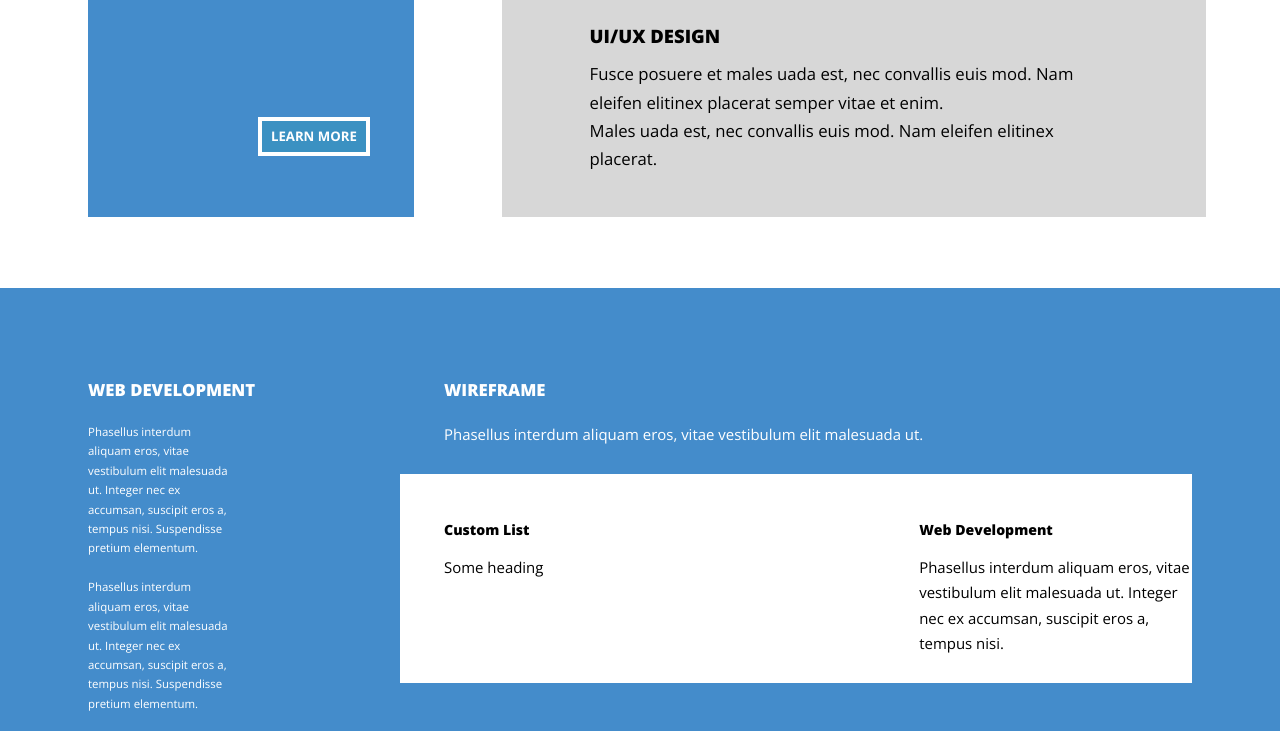
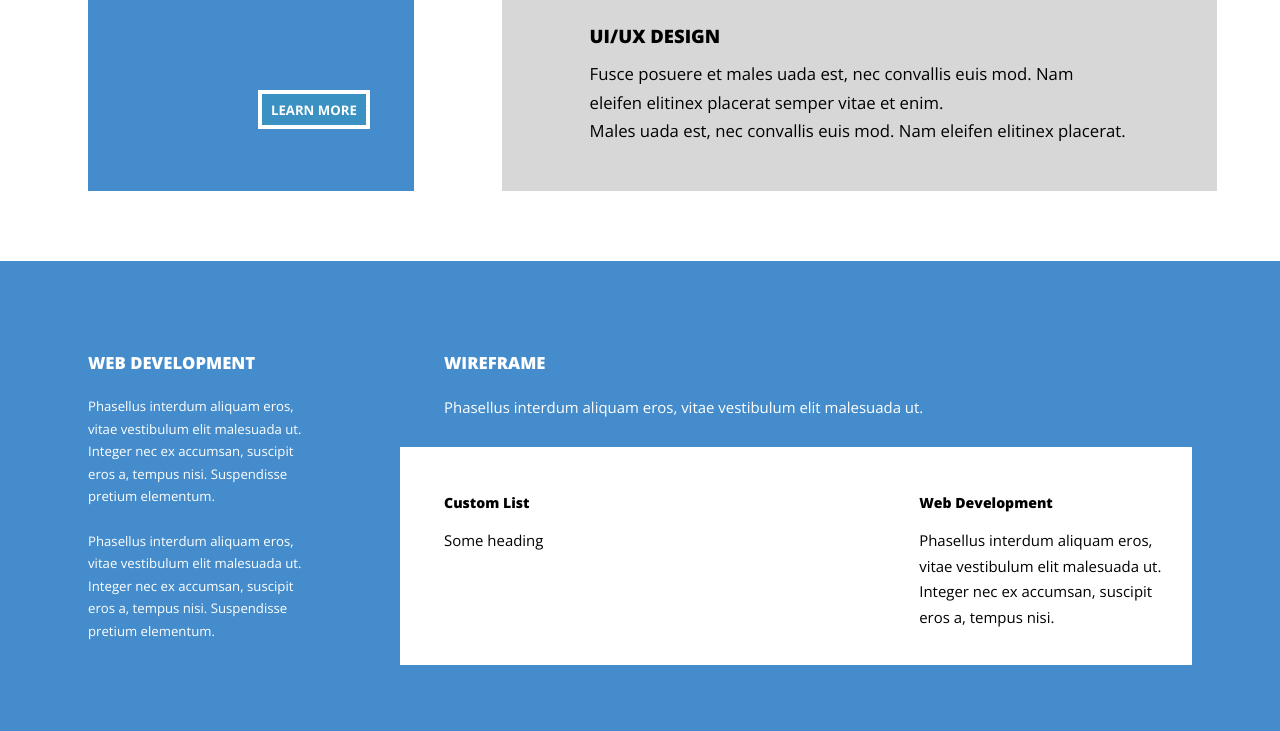
Before and after one commit to nickapic/FrontEnd-Task, a website: page index.html in a window 1280 px wide. Shown: the part 557-1288 px from the top of the page. Drawn offline with nearby package versions, Linux system fonts and the light colour scheme; no server answers.

Commit message:
Small Refinements

```diff
--- a/index.html
+++ b/index.html
@@ -73,7 +73,7 @@
                     <h1 class="image_box-heading u-margin-top-basic u-margin-left">
                         UI/UX Design
                     </h1>
-                    <p class="image_box-paragraph u-margin-top-small u-margin-left u-margin-right">
+                    <p class="image_box-paragraph u-margin-top-small u-margin-left u-margin-right-basic">
                         Fusce posuere et males uada est, nec convallis euis mod. Nam eleifen elitinex placerat semper vitae et enim.</br>
                         Males uada est, nec convallis euis mod. Nam eleifen elitinex placerat.
                     </p>
--- a/sass/abstract/_mixins.scss
+++ b/sass/abstract/_mixins.scss
@@ -12,6 +12,6 @@
         @media only screen and (min-width: 112.5em) { @content };    //1800
     }
     @if $breakpoint == big-laptop {
-        @media only screen and (max-width: 89em) { @content };    //1400
+        @media only screen and (max-width: 92em) { @content };    //1400
     }
 }
--- a/sass/base/_typography.scss
+++ b/sass/base/_typography.scss
@@ -38,10 +38,12 @@ body {
         text-transform: uppercase;
         @include respond(tab-land) { // width < 1200?
             font-size: 1.9rem;
+
         }
 
         @include respond(tab-port) { // width < 900?
             font-size: 1.7rem;
+            margin-left: 5rem;
         }
     }
     &-paragraph{
@@ -53,6 +55,7 @@ body {
 
         @include respond(tab-port) { // width < 900?
             font-size: 1.5rem;
+            margin-left: 5rem;
         }
     }
 
@@ -66,16 +69,15 @@ body {
     &-paragraph{
         font-size: 1.7rem;
         font-weight: 400;
+
         @include respond(big-laptop) { // width < 1200?
-            font-size: 1.3rem;
+            font-size: 1.5rem;
         }
-        @include respond(tab-land) { // width < 1200?
-            font-size: 1.1rem;
+        @include respond(tab-port) { // width < 900?
+
+            margin-right: 2rem;
         }
 
-        @include respond(tab-port) { // width < 900?
-            font-size: 0.9rem;
-        }
     }
 
 }
@@ -151,6 +153,7 @@ body {
     &-paragraph{
         color: $color-black;
         font-size:1.7rem;
+        padding-right: 3rem;
         font-weight: 400;
     }
 }
--- a/sass/components/_container.scss
+++ b/sass/components/_container.scss
@@ -16,7 +16,7 @@
     @include respond(phone){
         width: 90%;
         height: auto;
-        paddind-bottom: 2rem ;
+        paddind-bottom: 2rem;
     }
    // background-color: orangered; for testing
     &-heading{
@@ -25,6 +25,9 @@
     &-paragraph{
         padding-top: 2rem;
         padding-right: 9rem;
+        @include respond(big-laptop) { // width < 1200?
+            padding-right: 0;
+        }
     }
 }
 .wireframe-container{
@@ -57,7 +60,7 @@
         margin-top: 3rem;
         background-color: $color-white;
         height: auto;
-        padding-bottom: 3rem;
+        padding-bottom: 4rem;
         width: 90%;
         &-box{
             display: flex;
--- a/sass/components/_dropdown.scss
+++ b/sass/components/_dropdown.scss
@@ -1,5 +1,6 @@
 .dropdown-menu-list{
     //display: none;
+    transition: all 0.2s ease-in;
     opacity: 0;
     pointer-events: none;
     position: absolute;
@@ -20,7 +21,7 @@
             margin-bottom: 1rem;
             &:hover{
                 background-color: #fff;
-                color: $color-medium-black ;
+                color: $color-medium-black;
             }
         }
         &-btn{
@@ -32,7 +33,7 @@
     }
 
     .dropdown-menu {
-        //transition: all 0.2s ;
+
         &:hover{
             .dropdown-menu-list{
                 opacity: 100%;
--- a/sass/components/_image_box.scss
+++ b/sass/components/_image_box.scss
@@ -1,21 +1,21 @@
 .image_box{
     margin-left: 15rem;
-    width: 85rem;
+    width: 60%;
     overflow: hidden;
-    height: 70rem;
+    height: 67rem;
     background-color: $color-grey;
 
     @include respond(big-laptop){
-        width: 80rem;
+        width: 60%;
         margin-left: 10rem;
     }
-    @include respond(tab-port) { // width < 900?
-        width: 77rem; //1 rem = 8px, 8/16 = 50%
-        margin-left: 10rem;
+    @include respond(tab-land) { // width < 900?
+        width: 60%; //1 rem = 8px, 8/16 = 50%
+        margin-left: 5rem;
     }
 
     @include respond(big-desktop) {
-        width: 90rem; //1rem = 12, 12/16
+        width: 60%; //1rem = 12, 12/16
         margin-left: 10rem;
     }
 
--- a/sass/components/_welcome_card.scss
+++ b/sass/components/_welcome_card.scss
@@ -1,6 +1,6 @@
 .welcome_box{
     position: relative;
-    height: 70rem;
+    height: 67rem;
     width: 37rem;
     background-color: $color-primary;
     overflow: hidden;
@@ -15,7 +15,14 @@
         padding-left: 5rem;
     }
     &-paragraph{
-        padding: 3rem 12rem 0rem 5rem
+        padding: 3rem 12rem 0rem 5rem;
+
+        @include respond(big-laptop) { // width < 1200?
+            padding-right: 3rem;
+        }
+        @include respond(tab-land) { // width < 1200?
+            padding-right: 4rem;
+        }
     }
     &-border-btn{
         position: absolute;
--- a/sass/layout/_contact-form.scss
+++ b/sass/layout/_contact-form.scss
@@ -1,11 +1,12 @@
 .contact-form{
     display: flex;
-    @include respond(phone){
+
+    @include respond(tab-port){
            flex-direction: column;
     }
     &-container{
         width: 65rem;
-        @include respond(phone){
+        @include respond(tab-port){
             width: 70%;
          }
     }
@@ -14,9 +15,10 @@
         flex-direction: column;
         color: $color-black;
         margin-left: 15rem;
-        width: 45rem;
+        margin-right: 2rem;
+        width: 30%;
         margin-top: 20rem;
-        @include respond(phone){
+        @include respond(tab-port){
             width: 70%;
             margin-top: 5rem;
             margin-left: 10rem;
```
Also changed, not shown: css/style.css.
